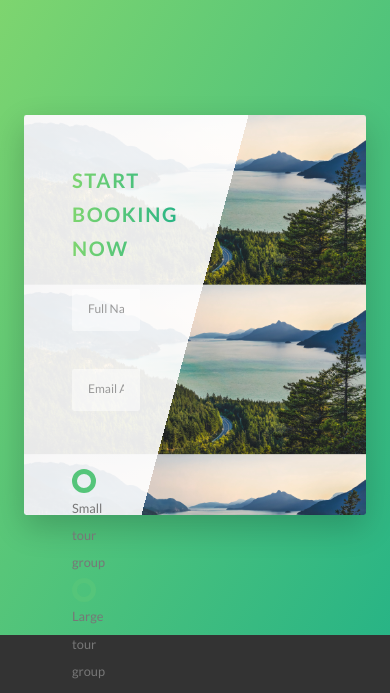
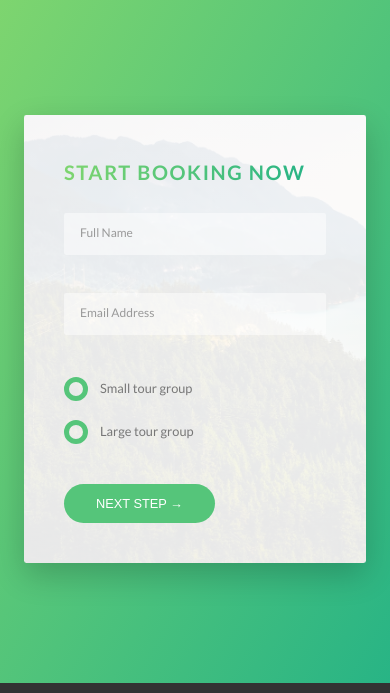
Before and after one commit to ScottSanford/natours, a website: page index.html in a window 390 px wide. Shown: the part 5910-6603 px from the top of the page. Drawn offline with Linux system fonts and the light colour scheme.

Commit message:
add media query to form component

```diff
--- a/sass/components/_form.scss
+++ b/sass/components/_form.scss
@@ -17,6 +17,10 @@
         padding: 1.5rem 2rem;
         transition: all .3s;
         width: 90%;
+
+        @include respond(tab-port) {
+            width: 100%;
+        }
 
         &:focus {
             outline: none;
@@ -51,6 +55,11 @@
     &__radio-group {
         display: inline-block;
         width: 49%;
+
+        @include respond(tab-port) {
+            margin-bottom: 2rem;
+            width: 100%;
+        }
     }
 
     &__radio-input {
--- a/sass/pages/_home.scss
+++ b/sass/pages/_home.scss
@@ -70,10 +70,36 @@
     background-size: 100%;
     border-radius: $border-radius-small;
     box-shadow: 0 1.5rem 4rem rgba($color-black, .2);
-    height: 50rem;
+
+    @include respond(tab-land) {
+        background-image: linear-gradient(
+            105deg,
+            rgba($color-white, .9) 0%,
+            rgba($color-white, .9) 65%,
+            transparent 65%),
+        url('../img/nat-10.jpg');
+        background-size: cover;
+    }
+
+    @include respond(tab-port) {
+        background-image: linear-gradient(
+            to right,
+            rgba($color-white, .9) 0%,
+            rgba($color-white, .9) 100%),
+            url('../img/nat-10.jpg');
+    }
 
     &__form {
         padding: 6rem;
         width: 50%;
+
+        @include respond(tab-land) {
+            width: 65%;
+        }
+
+        @include respond(tab-port) {
+            padding: 5rem;
+            width: 100%;
+        }
     }
 }
```
Also changed, not shown: css/style.css.
